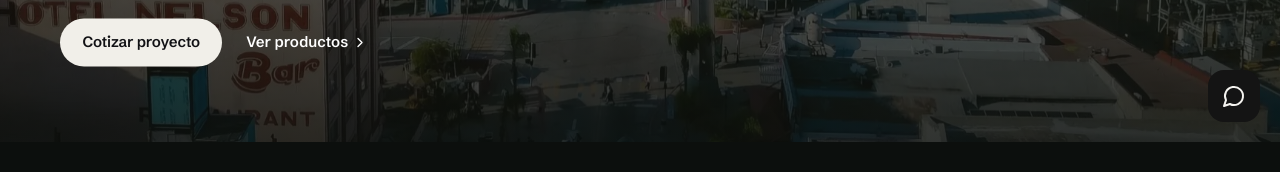
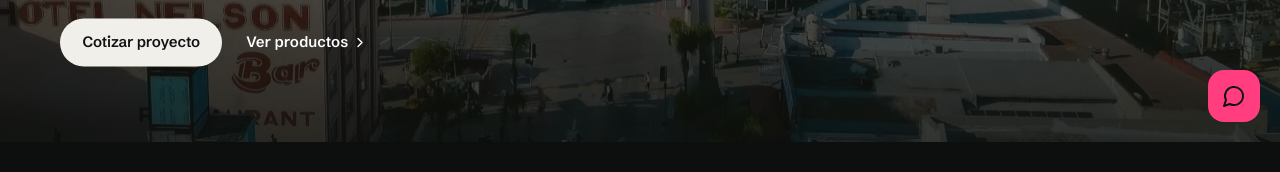
Before and after one commit to MADGRISMAD/hyperion-marketing, a Next.js app: page / in a window 1280 px wide. Shown: the part 658-830 px from the top of the page. Built offline with nearby package versions, Linux system fonts and the light colour scheme; no server answers; a web font is replaced by a local one.

Commit message:
Botón flotante de WhatsApp en rosa para que se vea sobre las secciones oscuras

```diff
--- a/src/app/page.js
+++ b/src/app/page.js
@@ -1000,7 +1000,7 @@ export default function Home() {
           target="_blank"
           rel="noopener noreferrer"
           aria-label="Escríbenos por WhatsApp"
-          className="fixed right-5 bottom-5 z-50 flex h-13 w-13 items-center justify-center rounded-[16px] bg-ink text-canvas transition-transform hover:scale-105"
+          className="fixed right-5 bottom-5 z-50 flex h-13 w-13 items-center justify-center rounded-[16px] bg-pink text-ink transition-transform hover:scale-105"
         >
           <MessageCircle className="h-6 w-6" />
         </a>
```
